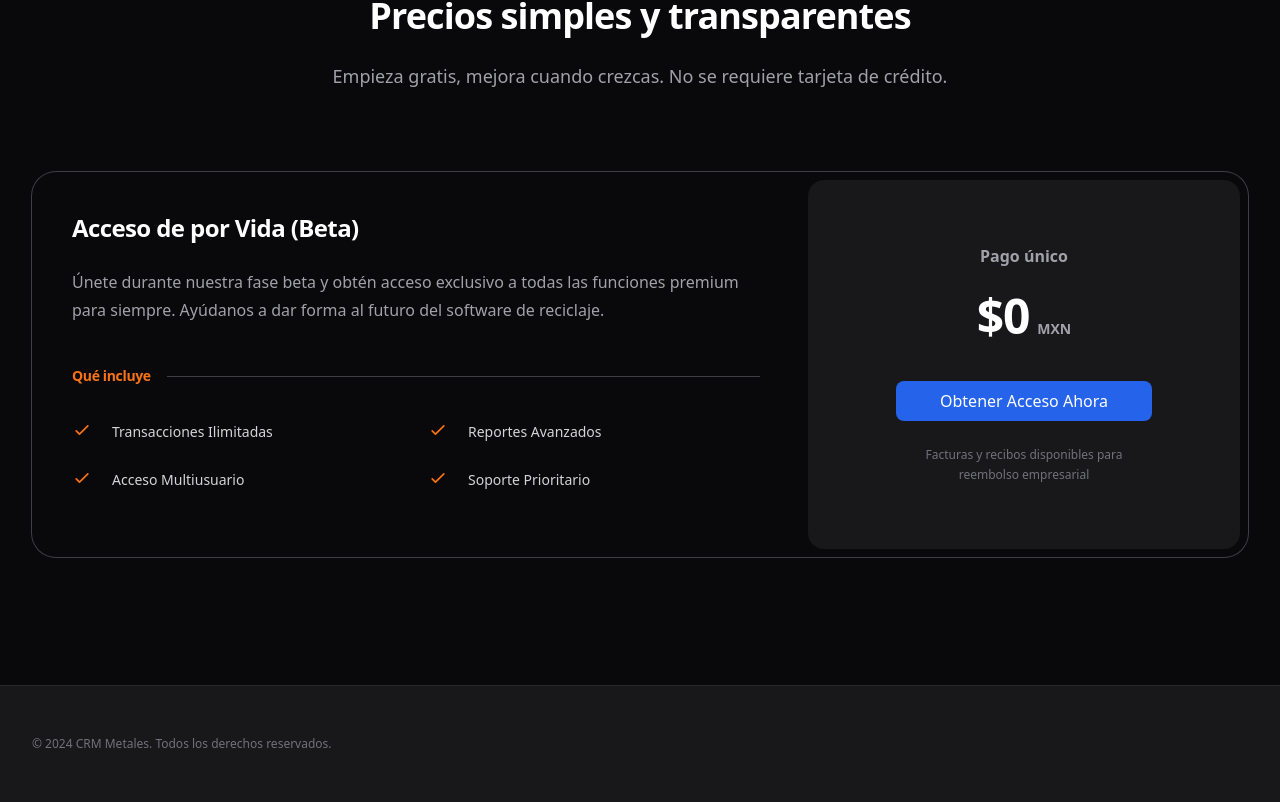
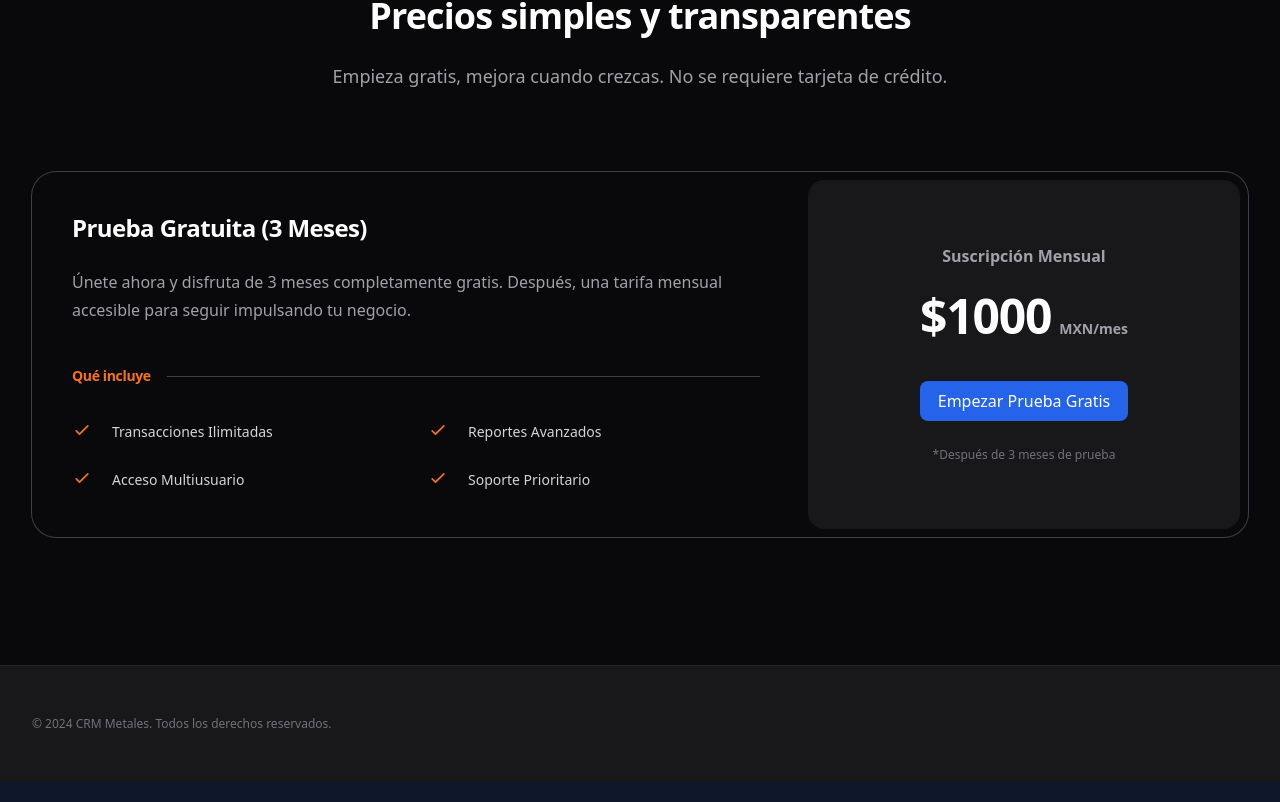
Before and after one commit to polodad/CRM_Metales, a React (Vite) app in the folder frontend/: page / in a window 1280 px wide. Shown: the part 1631-2433 px from the top of the page. Built offline with nearby package versions, Linux system fonts and the light colour scheme.

Commit message:
fix: Update pricing and translate login page

```diff
--- a/frontend/src/pages/LandingPage.tsx
+++ b/frontend/src/pages/LandingPage.tsx
@@ -123,9 +123,9 @@ export default function LandingPage() {
                         </div>
                         <div className="mx-auto mt-16 max-w-2xl rounded-3xl ring-1 ring-zinc-700 sm:mt-20 lg:mx-0 lg:flex lg:max-w-none">
                             <div className="p-8 sm:p-10 lg:flex-auto">
-                                <h3 className="text-2xl font-bold tracking-tight text-white">Acceso de por Vida (Beta)</h3>
+                                <h3 className="text-2xl font-bold tracking-tight text-white">Prueba Gratuita (3 Meses)</h3>
                                 <p className="mt-6 text-base leading-7 text-zinc-400">
-                                    Únete durante nuestra fase beta y obtén acceso exclusivo a todas las funciones premium para siempre. Ayúdanos a dar forma al futuro del software de reciclaje.
+                                    Únete ahora y disfruta de 3 meses completamente gratis. Después, una tarifa mensual accesible para seguir impulsando tu negocio.
                                 </p>
                                 <div className="mt-10 flex items-center gap-x-4">
                                     <h4 className="flex-none text-sm font-semibold leading-6 text-orange-500">Qué incluye</h4>
@@ -141,15 +141,15 @@ export default function LandingPage() {
                             <div className="-mt-2 p-2 lg:mt-0 lg:w-full lg:max-w-md lg:flex-shrink-0">
                                 <div className="rounded-2xl bg-zinc-900 py-10 text-center ring-1 ring-inset ring-zinc-900/5 lg:flex lg:flex-col lg:justify-center lg:py-16">
                                     <div className="mx-auto max-w-xs px-8">
-                                        <p className="text-base font-semibold text-zinc-400">Pago único</p>
+                                        <p className="text-base font-semibold text-zinc-400">Suscripción Mensual</p>
                                         <p className="mt-6 flex items-baseline justify-center gap-x-2">
-                                            <span className="text-5xl font-bold tracking-tight text-white">$0</span>
-                                            <span className="text-sm font-semibold leading-6 text-zinc-400">MXN</span>
+                                            <span className="text-5xl font-bold tracking-tight text-white">$1000</span>
+                                            <span className="text-sm font-semibold leading-6 text-zinc-400">MXN/mes</span>
                                         </p>
                                         <Button onClick={() => navigate('/login')} className="mt-10 w-full justify-center" variant="primary">
-                                            Obtener Acceso Ahora
+                                            Empezar Prueba Gratis
                                         </Button>
-                                        <p className="mt-6 text-xs leading-5 text-zinc-500">Facturas y recibos disponibles para reembolso empresarial</p>
+                                        <p className="mt-6 text-xs leading-5 text-zinc-500">*Después de 3 meses de prueba</p>
                                     </div>
                                 </div>
                             </div>
--- a/frontend/src/pages/Login.tsx
+++ b/frontend/src/pages/Login.tsx
@@ -28,11 +28,11 @@ export default function Login() {
                 body: JSON.stringify({ email }),
             });
 
-            if (!res.ok) throw new Error('Failed to send code');
+            if (!res.ok) throw new Error('Error al enviar el código');
 
             setStep(2);
         } catch (err: any) {
-            setError(err.message || 'Error sending code');
+            setError(err.message || 'Error al enviar el código');
         } finally {
             setLoading(false);
         }
@@ -51,14 +51,14 @@ export default function Login() {
 
             if (!res.ok) {
                 const data = await res.json();
-                throw new Error(data.message || 'Invalid code');
+                throw new Error(data.message || 'Código inválido');
             }
 
             const data = await res.json(); // { access_token, user }
             login(data.access_token, data.user);
             navigate('/dashboard');
         } catch (err: any) {
-            setError(err.message || 'Error verifying code');
+            setError(err.message || 'Error al verificar el código');
         } finally {
             setLoading(false);
         }
@@ -69,10 +69,10 @@ export default function Login() {
             <div className="w-full max-w-md p-8 rounded-xl border border-zinc-800 bg-zinc-900/50 shadow-2xl backdrop-blur-sm">
                 <div className="mb-8 text-center">
                     <h1 className="text-3xl font-bold bg-gradient-to-r from-orange-500 to-red-600 bg-clip-text text-transparent">
-                        Metal CRM
+                        CRM Metales
                     </h1>
-                    <p className="text-zinc-400 mt-2">Sign in or create an account</p>
-                    <p className="text-xs text-zinc-500 mt-1">(New accounts are created automatically)</p>
+                    <p className="text-zinc-400 mt-2">Inicia sesión o crea una cuenta</p>
+                    <p className="text-xs text-zinc-500 mt-1">(Las cuentas nuevas se crean automáticamente)</p>
                 </div>
 
                 {error && (
@@ -85,14 +85,14 @@ export default function Login() {
                     <form onSubmit={handleSendOtp} className="space-y-4">
                         <div>
                             <label htmlFor="email" className="block text-sm font-medium text-zinc-400 mb-1">
-                                Email Address
+                                Correo Electrónico
                             </label>
                             <input
                                 type="email"
                                 id="email"
                                 value={email}
                                 onChange={(e) => setEmail(e.target.value)}
-                                placeholder="you@example.com"
+                                placeholder="tu@ejemplo.com"
                                 required
                                 className="w-full px-4 py-2 rounded-lg bg-zinc-800 border border-zinc-700 text-zinc-100 placeholder-zinc-500 focus:outline-none focus:ring-2 focus:ring-orange-500/50 focus:border-orange-500 transition-all"
                             />
@@ -103,25 +103,25 @@ export default function Login() {
                             className="w-full justify-center"
                             disabled={loading}
                         >
-                            {loading ? 'Sending Code...' : 'Send Login Code'}
+                            {loading ? 'Enviando Código...' : 'Enviar Código de Acceso'}
                         </Button>
                     </form>
                 ) : (
                     <form onSubmit={handleVerifyOtp} className="space-y-4">
                         <div className="text-center mb-4">
-                            <span className="text-sm text-zinc-400">Code sent to </span>
+                            <span className="text-sm text-zinc-400">Código enviado a </span>
                             <span className="font-medium text-zinc-200">{email}</span>
                             <button
                                 type="button"
                                 onClick={() => setStep(1)}
                                 className="ml-2 text-xs text-orange-500 hover:text-orange-400 underline"
                             >
-                                Change
+                                Cambiar
                             </button>
                         </div>
                         <div>
                             <label htmlFor="otp" className="block text-sm font-medium text-zinc-400 mb-1">
-                                Enter Code
+                                Ingresar Código
                             </label>
                             <input
                                 type="text"
@@ -139,7 +139,7 @@ export default function Login() {
                             className="w-full justify-center"
                             disabled={loading}
                         >
-                            {loading ? 'Verifying...' : 'Sign In'}
+                            {loading ? 'Verificando...' : 'Iniciar Sesión'}
                         </Button>
                     </form>
                 )}
```
